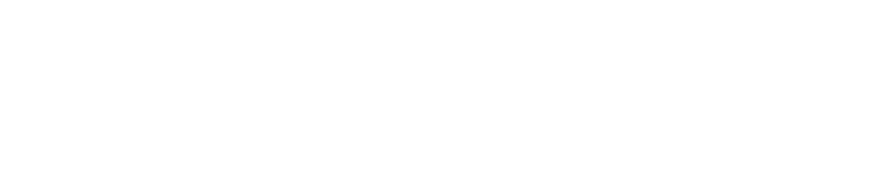
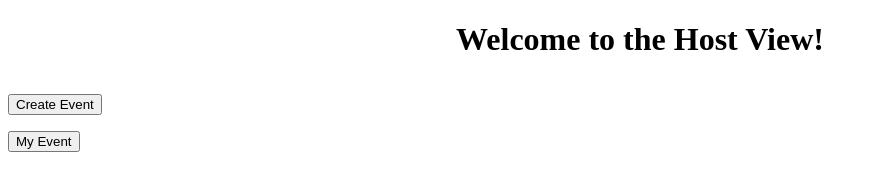
Before and after one commit to linuswpersson/SDP, a plain HTML site: page public/host/host.html in a window 1280 px wide. Shown: the whole page, without its empty margins (0-876 px from the left). Drawn offline with Linux system fonts and the light colour scheme; files that its build step writes are made by us from their sources.

Commit message:
started working on host home page

```diff
--- a/public/css/host.css
+++ b/public/css/host.css
@@ -0,0 +1,14 @@
+
+.hostTitle {
+    text-align: center;
+}
+
+.hostbuttons {
+    font-size: 200%;
+
+}
+
+button:hover {
+    cursor: pointer;
+    color: blue;
+}
--- a/public/host/host.html
+++ b/public/host/host.html
@@ -1,8 +1,14 @@
 <!DOCTYPE html>
 <html lang="en">
   <head>
+    <link rel="stylesheet" type="text/css" href="host.css">
     <title>Host view</title>
+    <h1 class="hostTitle">Welcome to the Host View!</h1>
   </head>
   <body>
+    <form class="hostbuttons">
+      <button>Create Event</button><br>
+      <button>My Event</button><br>
+    </form>
   </body>
 </html>
```
